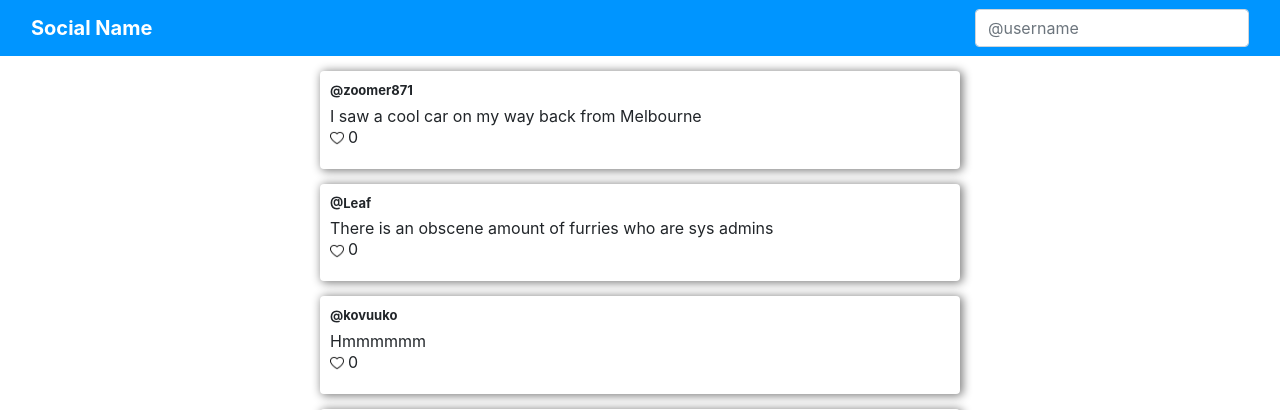
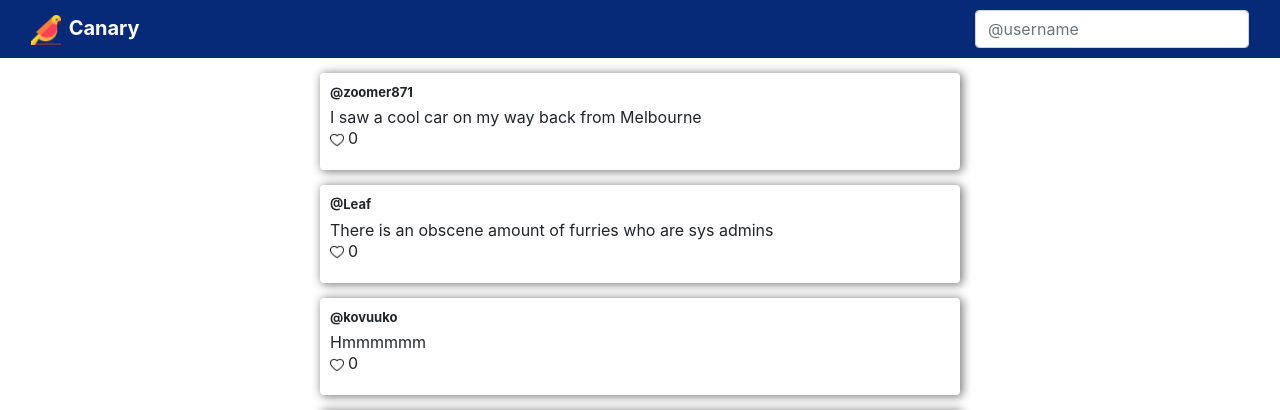
Before and after one commit to aetriusgx/cst-socialfinal, a Flask app: page / in a window 1280 px wide. Shown: the top 410 px of the page. Run offline with Flask 2, Linux system fonts and the light colour scheme; some libraries are stand-ins or nearby versions.

Commit message:
Further styling, added favicon

```diff
--- a/app/templates/home.html
+++ b/app/templates/home.html
@@ -5,7 +5,8 @@
     <meta name="viewport" content="width=device-width, initial-scale=1.0">
     <meta http-equiv="X-UA-Compatible" content="ie=edge">
     <link href="/static/css/home.css" rel="stylesheet" type="text/css">
-    <title>Home</title>
+    <link rel="icon" href="/static/images/icons/favicon.png">
+    <title>Canary - Home</title>
 </head>
 <body>
     {% extends 'navbar.html' %}
--- a/app/templates/navbar.html
+++ b/app/templates/navbar.html
@@ -1,7 +1,10 @@
 {{ bootstrap.load_css() }}
-<nav class="navbar navbar-light" style="background-color: #0095ff;">
+<nav class="navbar navbar-light" style="background-color: #062a77;">
     <div class="container-fluid">
-        <a class="navbar-brand" style="color: white;" href="{{ url_for('homePage') }}"><b>Social Name</b></a>
+        <a class="navbar-brand" style="color: white;" href="{{ url_for('homePage') }}">
+          <img width="30" height="30" src="/static/images/icons/favicon.png">
+          <b style="margin-left: 2px;">Canary</b>
+        </a>
         <form action="/view_profiles" method="POST" class="d-flex">
           <input class="form-control me-2" type="search" placeholder="@username" aria-label="Search" name="search-user">
         </form>
```
Also changed, not shown: app/static/images/icons/favicon.png (added).
